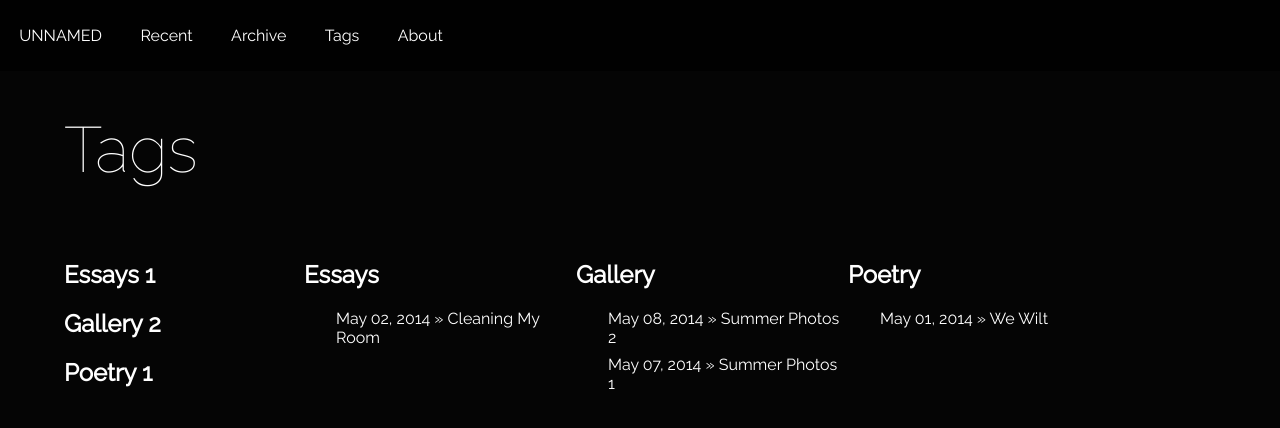
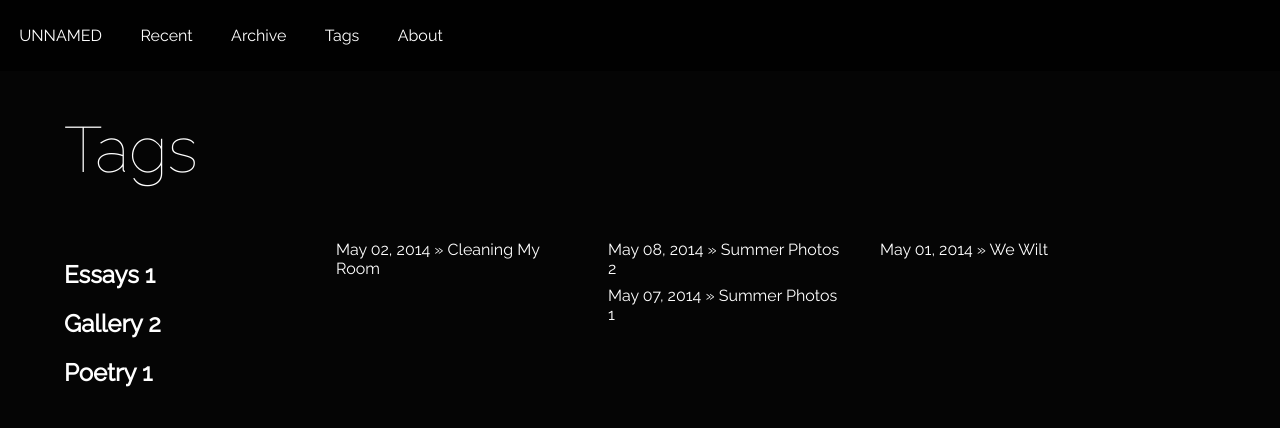
Before and after one commit to jk5228/unnamed, a Jekyll site: the page built from index.html, in a window 1280 px wide and 900 px high, scrolled down 2858 px. Shown: the top 428 px of the window. Built offline with Jekyll 4.4.1, drawn with Linux system fonts in a browser that asks for light colours; Markdown is read by kramdown in place of the engine named in the settings.

```diff
--- a/index.html
+++ b/index.html
@@ -376,7 +376,6 @@
 		{% for item in (0..site.tags.size) %}{% unless forloop.last %}
 			{% capture this_word %}{{ tag_words[item] | strip_newlines }}{% endcapture %}
 			<div class="tags">
-				<h2 id="{{ this_word | cgi_escape }}">{{ this_word }}</h2>
 				{% for post in site.tags[this_word] %}{% if post.title != null %}
 				<div class="tag"><span class="entry-date"><time datetime="{{ post.date | date_to_xmlschema }}" itemprop="datePublished">{{ post.date | date: "%B %d, %Y" }}</time></span> &raquo; <a href="{{ post.url }}">{{ post.title }}</a></div>
 				{% endif %}{% endfor %}
```
